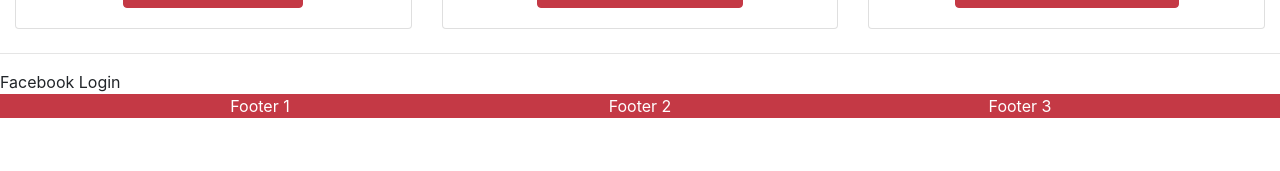
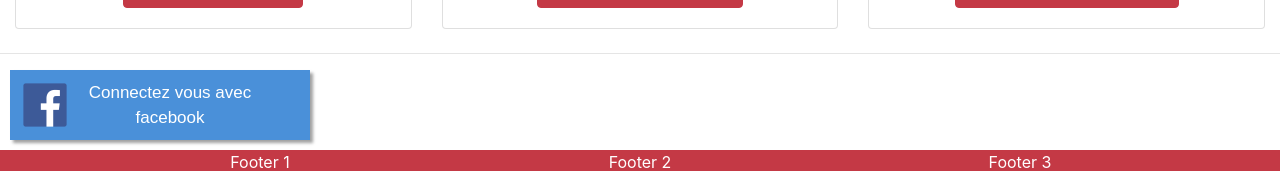
Before and after one commit to pyramido/frontend, a Vue app: page /#/ in a window 1280 px wide. Shown: the part 1192-1363 px from the top of the page. Before the commit the page ends 1310 px from the top, so only its background shows below. Built offline with nearby package versions, Linux system fonts and the light colour scheme.

Commit message:
add style on facebook login

```diff
--- a/src/views/Home.vue
+++ b/src/views/Home.vue
@@ -1,7 +1,7 @@
 <template xmlns:>
     <div id="home">
-    <Carousel/>
-    <hr >
+        <Carousel></Carousel>
+        <hr>
         <div class="card" align="center">
             <div class="card-body">
                 <h5 class="card-title">Special title treatment</h5>
@@ -19,30 +19,67 @@
                             title="Acteurs culturels"
                             description="Petit texte de description des acteurs culturels : possibilité du site"
                             img="img/theatre-masks.png"
-            button-text="Créer un événément"/>
+                            button-text="Créer un événément"></UseCaseCard>
                 </b-col>
                 <b-col align="center">
                     <UseCaseCard
                             title="Entreprises locales"
                             description="Petit texte de description des entreprises : possibilité du site"
                             img="img/theatre-masks.png"
-            button-text="Parrainer un événément"/>
+                            button-text="Parrainer un événément"></UseCaseCard>
                 </b-col>
                 <b-col align="center">
                     <UseCaseCard
                             title="Particuliers"
-            description="Petit texte de description
-             des particuliers culturels : possibilité du site"
+                            description="Petit texte de description des particuliers culturels : possibilité du site"
                             img="img/theatre-masks.png"
-            button-text="Participer à un événement"/>
+                            button-text="Participer à un événement"></UseCaseCard>
                 </b-col>
 
             </b-row>
         </b-container>
-    <hr >
-    <div @click="checkLoginState">Facebook Login</div>
+        <hr>
+
+        <div class="facebook_auth_button" @click="checkLoginState">
+            <img src="/img/facebook-logo.png"/>
+            <p>Connectez vous avec facebook</p>
+        </div>
     </div>
 </template>
+
+<style scoped>
+    .facebook_auth_button {
+        background: #4a90d9;
+        width: 300px;
+        height: 70px;
+        padding: 10px;
+        color: white;
+        margin: 10px;
+        font-family: sans-serif;
+        font-size: 17px;
+        font-weight: 300;
+        box-shadow: 3px 3px 3px #A1A1A1;
+        transition: box-shadow 0.3s, background 0.3s;
+    }
+
+    .facebook_auth_button:hover {
+        box-shadow: 3px 3px 3px #616161;
+        background: #4770D3;
+    }
+
+    .facebook_auth_button img {
+        height: 50px;
+        vertical-align: top;
+        display: inline-block;
+    }
+
+    .facebook_auth_button p {
+        width: 200px;
+        display: inline-block;
+        vertical-align: top;
+        text-align: center;
+    }
+</style>
 
 <script>
     import Carousel from '@/components/Carousel';
@@ -60,7 +97,7 @@ export default {
                 window.FB.login(function (response) {
                     // Todo: Call api.pyramido.ca/v1/auth/login with {token: response.authResponse.accessToken}
                     console.log(response);
-      }, { scope: 'public_profile,email' });
+                }, {scope: 'public_profile,email'});
             },
         },
     };
```
Also changed, not shown: public/img/facebook-logo.png (added). Lines whose indentation alone changed are shown as unchanged.
